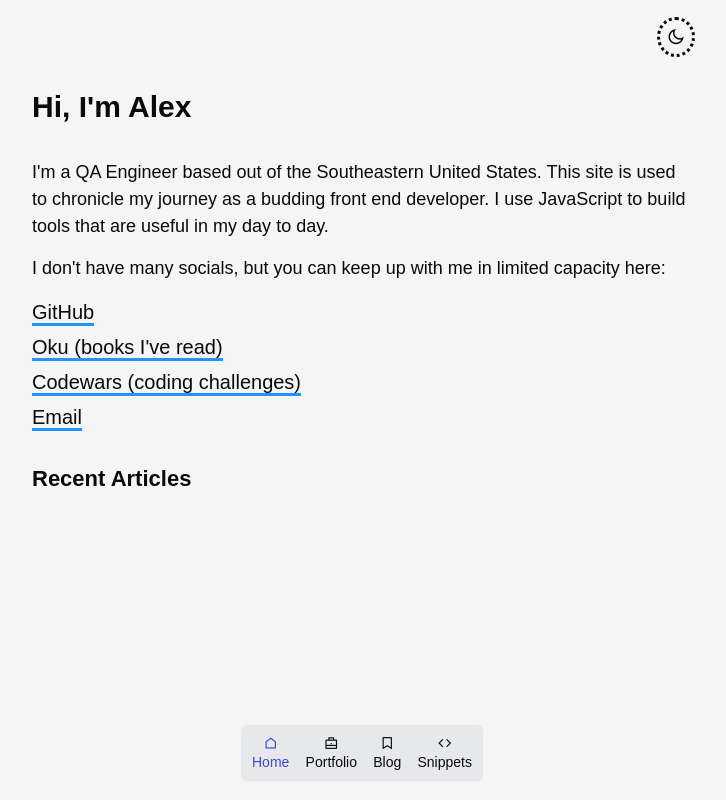
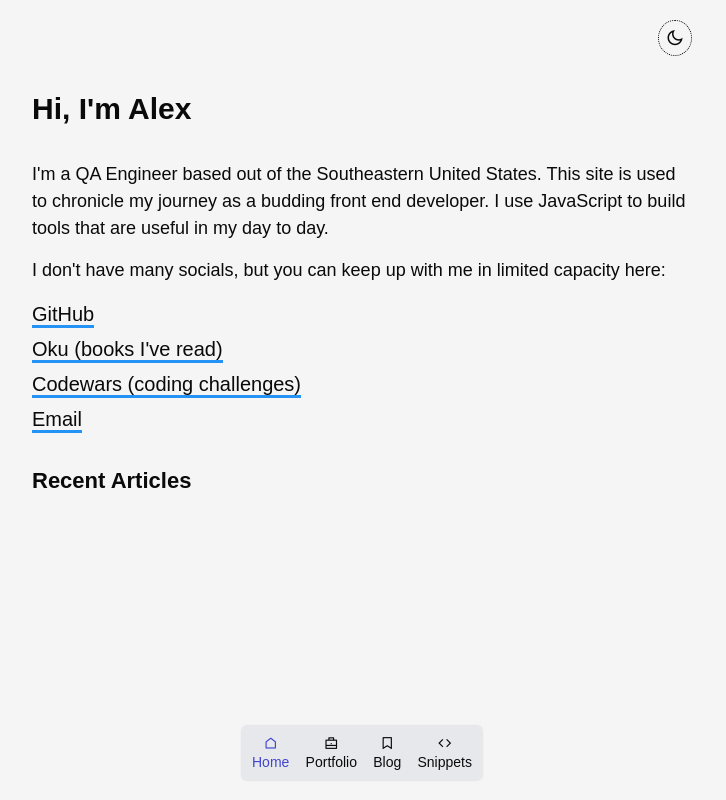
Before and after one commit to alex-j-garcia/blog, a React (Create React App) app: page / in a window 1280 px wide. Shown: the whole page, without its empty margins (278-1004 px from the left). Built offline with nearby package versions, Linux system fonts and the light colour scheme.

Commit message:
Prevent square outline in Safari

```diff
--- a/src/components/Header/Header.css
+++ b/src/components/Header/Header.css
@@ -9,11 +9,10 @@ header > button {
   align-items: center;
   padding: 7px;
   background: none;
-  border: none;
+  border: 1px dotted;
   border-radius: 50%;
 
   font-size: 1.8rem;
-  outline: dotted;
 }
 
 header > button:hover {
```
